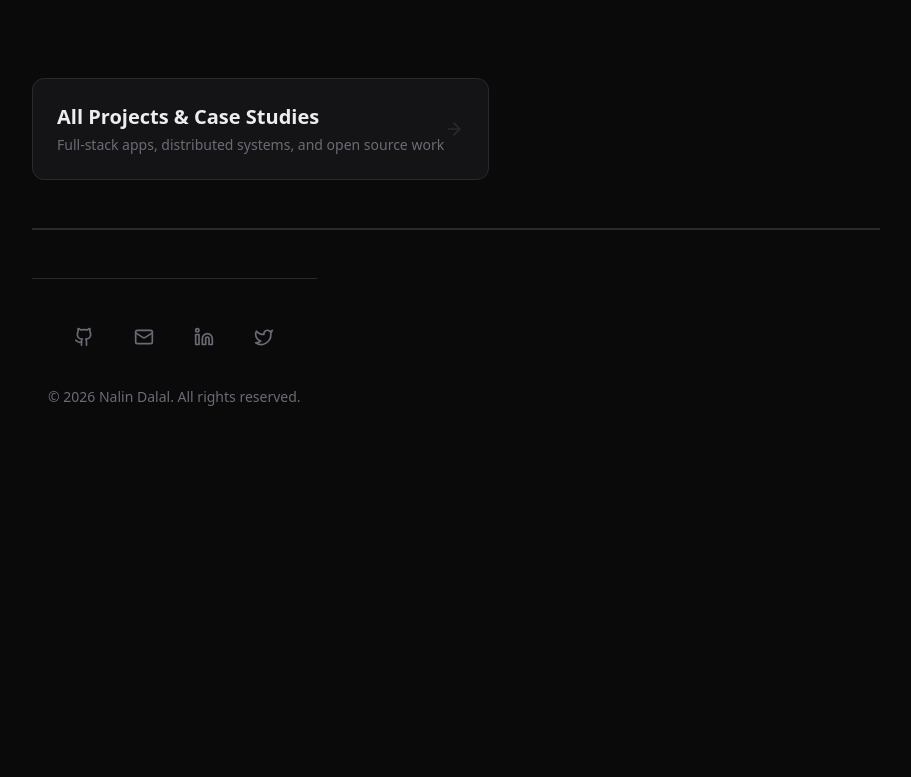
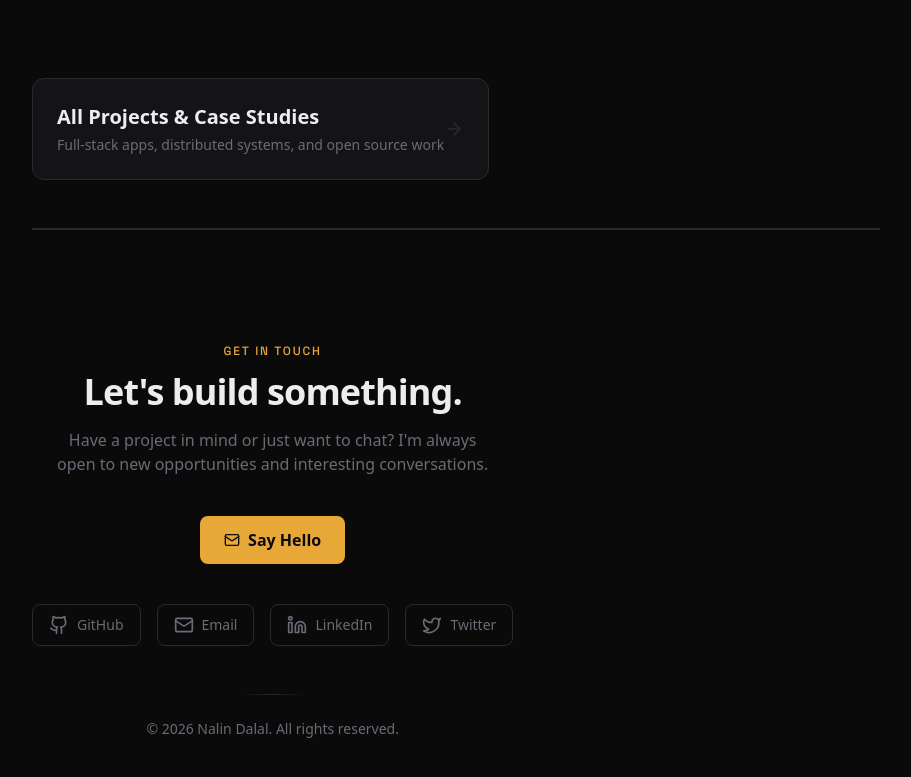
Before and after one commit to NalinDalal/portfolio, a Next.js app: page / in a window 1280 px wide. Shown: the part 3831-4608 px from the top of the page, without its empty margins (184-1095 px from the left). Before the commit the page ends 4310 px from the top, so only its background shows below. Built offline with nearby package versions, Linux system fonts and the light colour scheme.

Commit message:
Redesign footer as CTA section

```diff
--- a/components/get-in-touch.tsx
+++ b/components/get-in-touch.tsx
@@ -11,24 +11,46 @@ function GetInTouch() {
   ];
 
   return (
-    <footer className="py-10 border-t border-border">
-      <div className="flex flex-wrap justify-center gap-5 sm:gap-6 px-4">
+    <footer className="py-16">
+      <div className="text-center mb-10">
+        <p className="section-label">Get in Touch</p>
+        <h2 className="font-display font-bold text-3xl md:text-4xl tracking-tight text-text-primary mb-4">
+          Let&apos;s build something.
+        </h2>
+        <p className="text-text-secondary max-w-md mx-auto">
+          Have a project in mind or just want to chat? I&apos;m always open to new opportunities and interesting conversations.
+        </p>
+      </div>
+
+      <div className="flex justify-center mb-10">
+        <a
+          href="mailto:nalin@nerdev.in"
+          className="inline-flex items-center gap-2 px-6 py-3 bg-accent text-bg-primary rounded-lg font-display font-semibold hover:bg-accent/90 transition-colors"
+        >
+          <Mail className="w-4 h-4" />
+          Say Hello
+        </a>
+      </div>
+
+      <div className="flex flex-wrap justify-center gap-4">
         {socialLinks.map((link, index) => (
           <Link
             key={index}
             href={link.href}
-            className="text-text-secondary hover:text-accent transition-colors p-2"
+            className="flex items-center gap-2 px-4 py-2.5 text-text-secondary hover:text-accent border border-border hover:border-accent/30 rounded-lg transition-all duration-200"
             aria-label={link.label}
             target="_blank"
             rel="noopener noreferrer"
           >
             {link.icon}
+            <span className="text-sm font-medium">{link.label}</span>
           </Link>
         ))}
       </div>
 
-      <div className="mt-8 text-center text-sm text-text-secondary px-4">
-        © {new Date().getFullYear()} Nalin Dalal. All rights reserved.
+      <div className="mt-12 text-center text-sm text-text-secondary px-4">
+        <div className="w-16 h-px bg-gradient-to-r from-transparent via-border to-transparent mx-auto mb-6" />
+        &copy; {new Date().getFullYear()} Nalin Dalal. All rights reserved.
       </div>
     </footer>
   );
```
